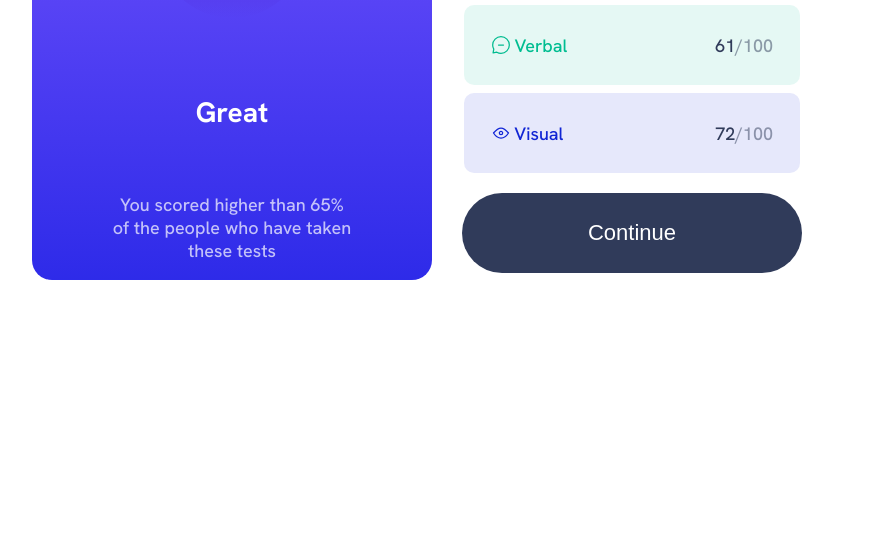
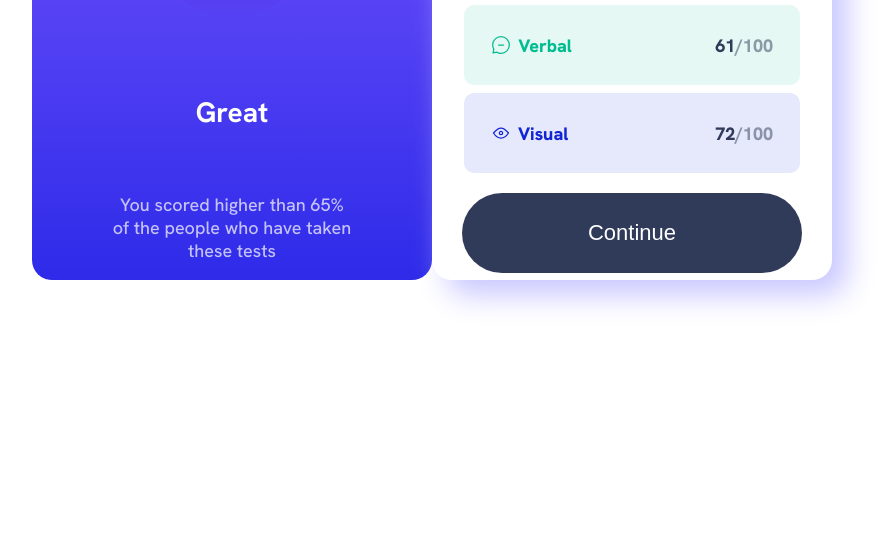
Before and after one commit to Stefania-P11/results-summary, a plain HTML site: page index.html in a window 1280 px wide. Shown: the part 412-966 px from the top of the page, without its empty margins (208-1097 px from the left). Drawn offline with Linux system fonts and the light colour scheme.

Commit message:
Added shadows and adjusted the font-weight

```diff
--- a/css/style.css
+++ b/css/style.css
@@ -72,7 +72,7 @@ body{
 
 .breakdown div img {
 
-    margin-right:5%;
+    margin-right:10%;
 
 }
 
@@ -174,6 +174,10 @@ button:hover {
 
     /* Score Breakdown Section */
 
+    .breakdown span {
+
+        font-weight: 800;
+    }
 
     .reaction-style {
 
@@ -248,8 +252,10 @@ footer {
     .breakdown {
 
         width:50%;
-        height:400px;
+        height:500px;
         max-width:400px;
+        border-radius: 20px;
+        box-shadow: 15px 15px 30px 0 hsl(241, 100%, 89%);
 
 
     }
```
Also changed, not shown: 1 other file.
